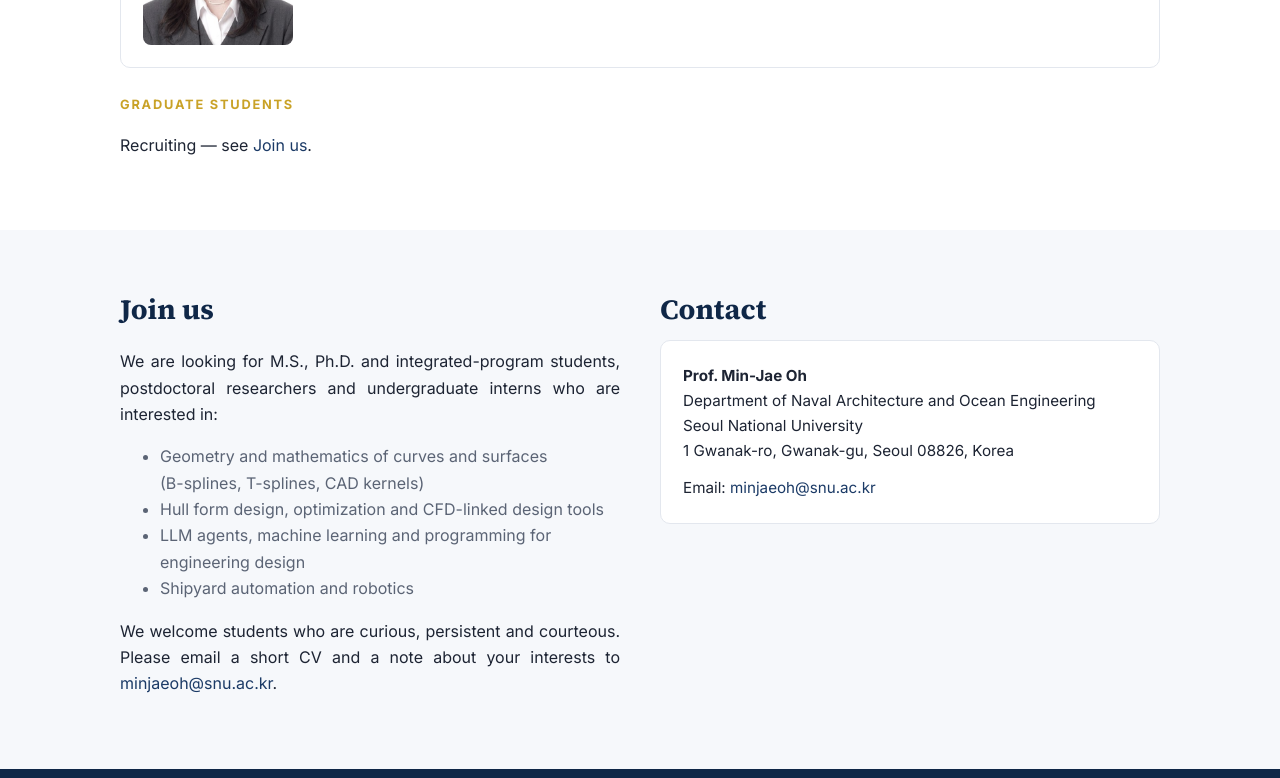
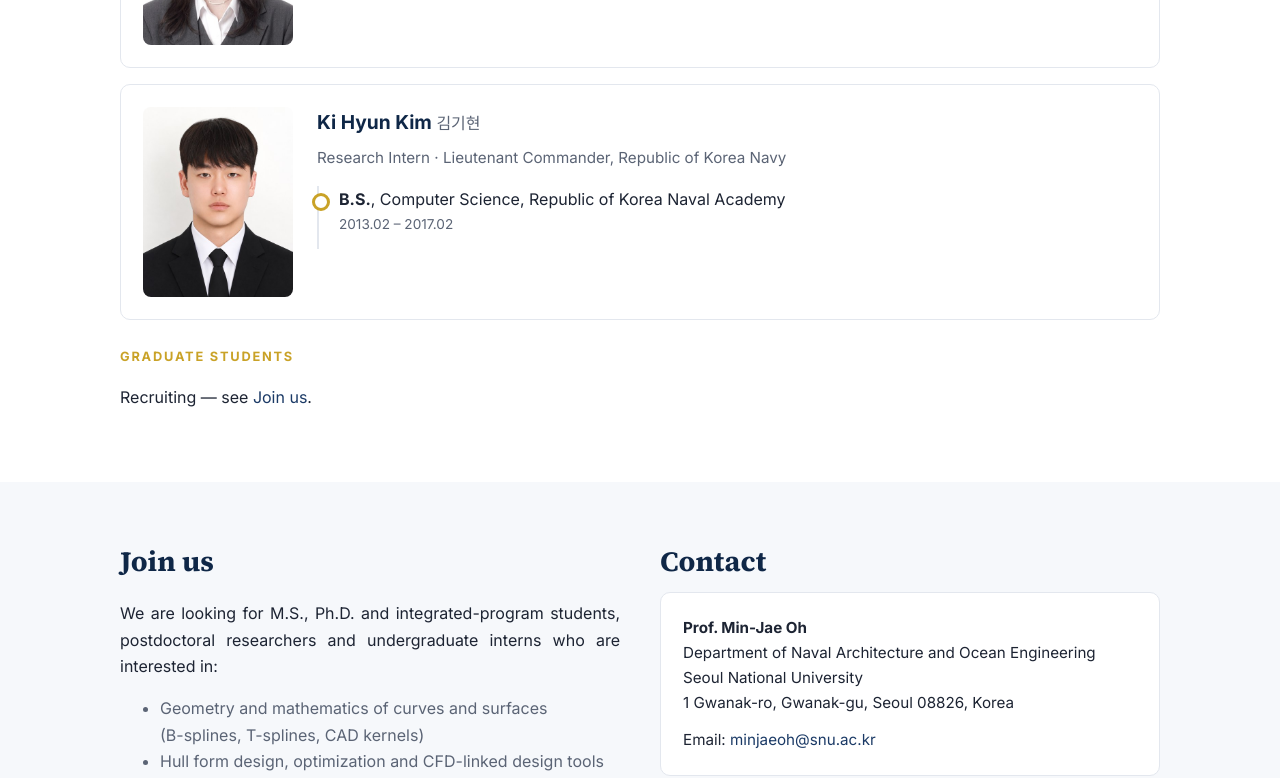
Before and after one commit to snu-ideas/snu-ideas.github.io, a plain HTML site: page people.html in a window 1280 px wide. Shown: the part 2446-3224 px from the top of the page. Drawn offline with Linux system fonts and the light colour scheme.

Commit message:
Add research intern Ki Hyun Kim; news

```diff
--- a/people.html
+++ b/people.html
@@ -100,6 +100,16 @@
       </ul>
     </div>
   </div>
+  <div class="member" style="margin-top:16px">
+    <img src="assets/img/kihyun-kim.jpg" alt="Ki Hyun Kim" width="150" height="190">
+    <div>
+      <h3 style="font-size:1.2rem">Ki Hyun Kim <span style="font-size:1rem;color:var(--muted);font-weight:400">김기현</span></h3>
+      <p class="pos">Research Intern · Lieutenant Commander, Republic of Korea Navy</p>
+      <ul class="timeline" style="margin-top:16px">
+        <li class="gold"><b>B.S.</b>, Computer Science, Republic of Korea Naval Academy<div class="when">2013.02 – 2017.02</div></li>
+      </ul>
+    </div>
+  </div>
   <h3 class="role">Graduate Students</h3>
   <p class="sub">Recruiting — see <a href="#join">Join us</a>.</p>
   <!-- 구성원 추가: 위 <div class="member"> 블록을 복사해 사진(assets/img/이름.jpg)과 내용을 바꾸세요 -->
```
Also changed, not shown: index.html (+1 -1 lines), assets/img/kihyun-kim.jpg (added).
